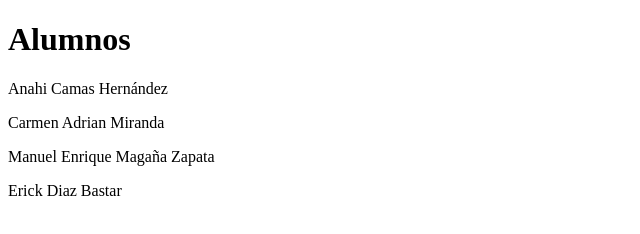
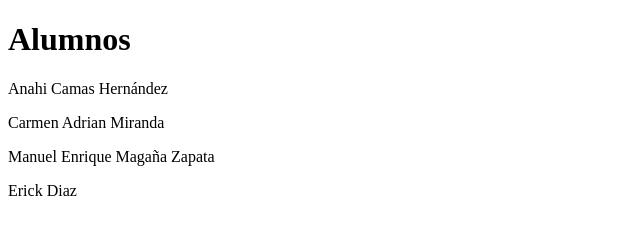
Before and after one commit to anahicamash/Practica2, a plain HTML site: page index.html in a window 1280 px wide. Shown: the full height of the page, 0-640 px from the left. Drawn offline with Linux system fonts and the light colour scheme.

Commit message:
commit 123

```diff
--- a/index.html
+++ b/index.html
@@ -12,7 +12,7 @@
     <p>Anahi Camas Hernández</p>
     <p>Carmen Adrian Miranda </p>
     <p>Manuel Enrique Magaña Zapata</p>
-    <p>Erick Diaz Bastar</p>
+    <p>Erick Diaz</p>
 
 </body>
 </html>
```
